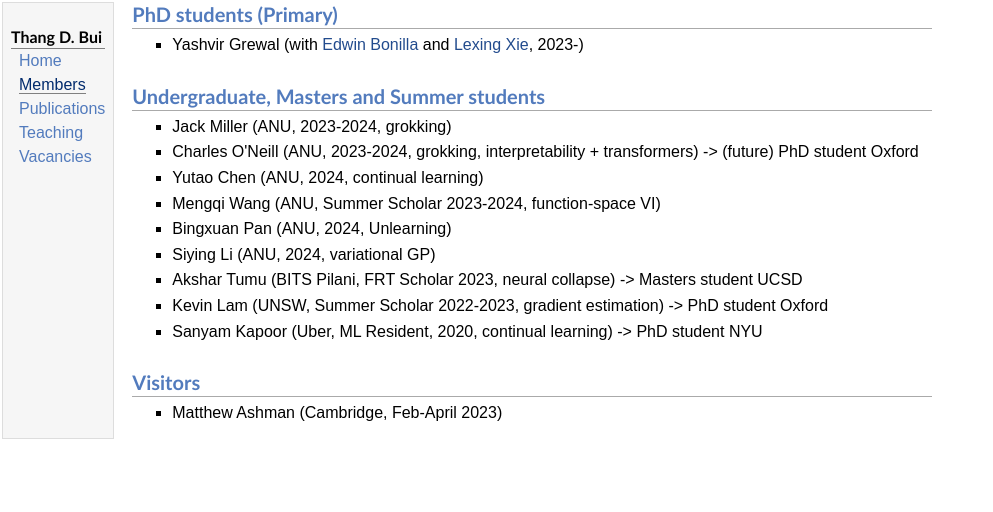
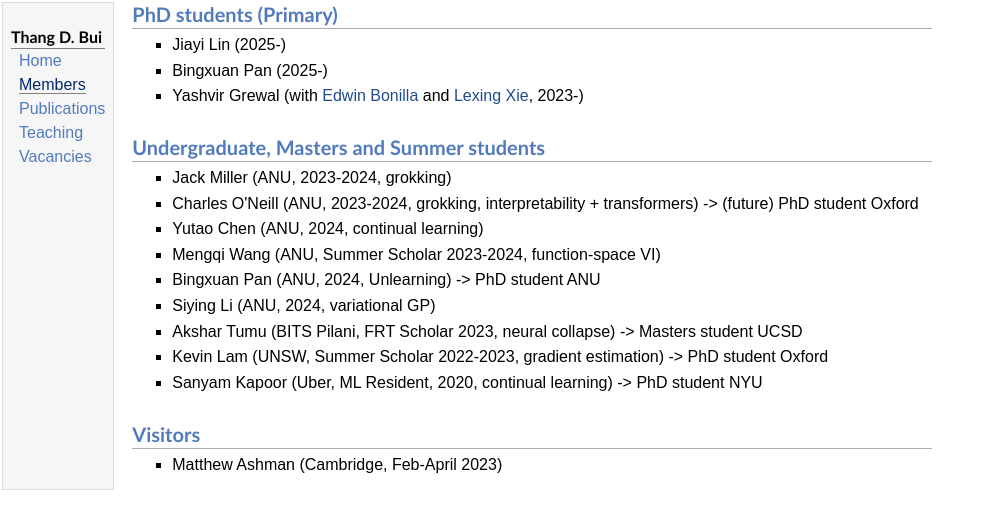
Before and after one commit to thangbui/thangbui.github.io, a plain HTML site: page members.html in a window 1280 px wide. Shown: the whole page, without its empty margins (0-993 px from the left). Drawn offline with nearby package versions, Linux system fonts and the light colour scheme; some packages are replaced by stand-ins of ours; a web font is replaced by a local one.

Commit message:
updated teaching and members

```diff
--- a/members.html
+++ b/members.html
@@ -30,6 +30,12 @@ MathJax.Hub.Config({
 <td id="layout-content">
 <h2>PhD students (Primary)</h2>
 <ul>
+<li><p>Jiayi Lin (2025-)
+</p>
+</li>
+<li><p>Bingxuan Pan (2025-)
+</p>
+</li>
 <li><p>Yashvir Grewal (with <a href="https://ebonilla.github.io/" target=&ldquo;blank&rdquo;>Edwin Bonilla</a> and <a href="http://users.cecs.anu.edu.au/~xlx/" target=&ldquo;blank&rdquo;>Lexing Xie</a>, 2023-)
 </p>
 </li>
@@ -48,7 +54,7 @@ MathJax.Hub.Config({
 <li><p>Mengqi Wang (ANU, Summer Scholar 2023-2024, function-space VI)
 </p>
 </li>
-<li><p>Bingxuan Pan (ANU, 2024, Unlearning)
+<li><p>Bingxuan Pan (ANU, 2024, Unlearning) -&gt; PhD student ANU
 </p>
 </li>
 <li><p>Siying Li (ANU, 2024, variational GP)
```
Also changed, not shown: teaching.html (+3 -0 lines), 2 other files.
